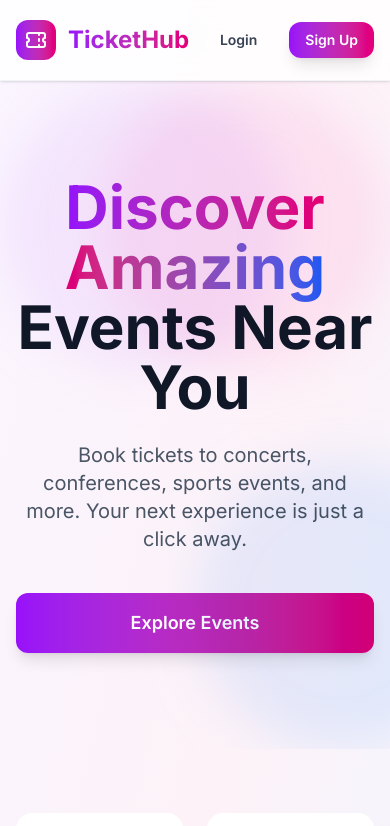
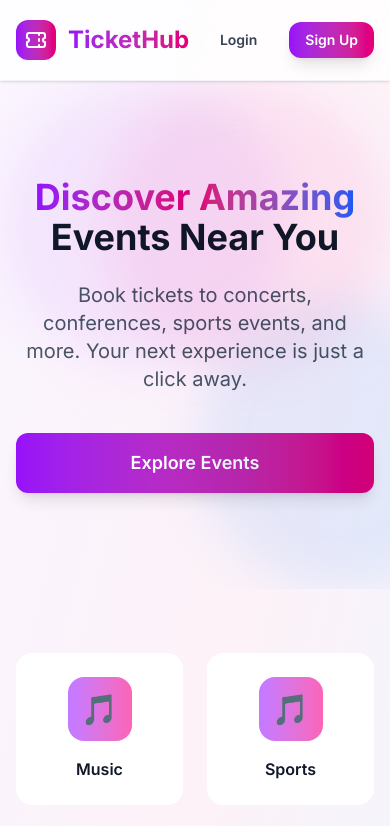
Before and after one commit to muhammed-hashir-musthafa/Oxyfinz-TicketBooking, a Next.js app in the folder client/: page / in a window 390 px wide. Shown: the top 826 px of the page. Built offline with nearby package versions, Linux system fonts and the light colour scheme; no server answers.

Commit message:
Fix: Updated ui to responsive

```diff
--- a/client/src/components/user/containers/Home/Homepage.tsx
+++ b/client/src/components/user/containers/Home/Homepage.tsx
@@ -60,7 +60,7 @@
       <section className="relative overflow-hidden">
         <div className="max-w-7xl mx-auto px-4 sm:px-6 lg:px-8 py-24">
           <div className="text-center">
-            <h1 className="text-6xl md:text-7xl font-bold mb-6">
+            <h1 className="text-4xl md:text-7xl font-bold mb-6">
               <span className="bg-linear-to-r from-purple-600 via-pink-600 to-blue-600 bg-clip-text text-transparent">
                 Discover Amazing
               </span>
```
